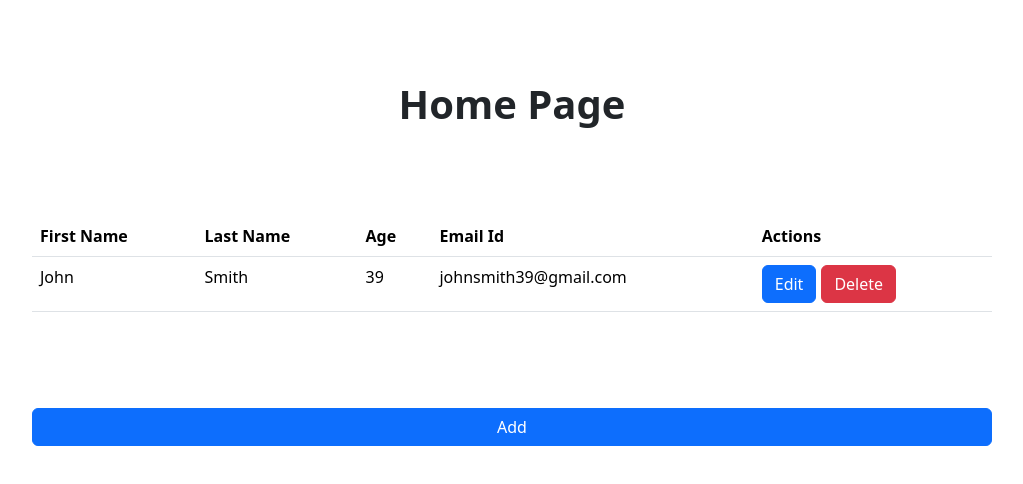
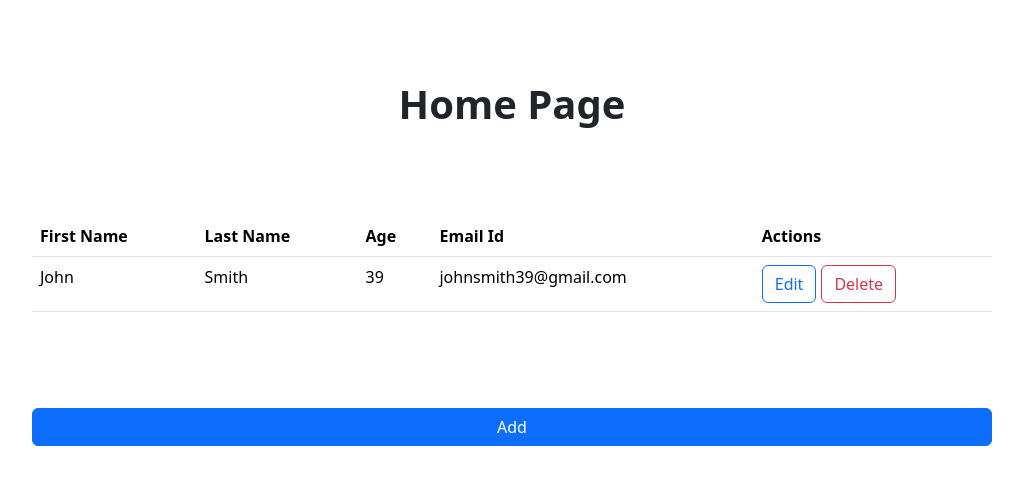
Before and after one commit to Shivvvva/ang-crud-app, an Angular app: page / in a window 1280 px wide. Shown: the top 484 px of the page, without its empty margins (128-1151 px from the left). Built offline with nearby package versions, Linux system fonts and the light colour scheme.

Commit message:
small ui changes

```diff
--- a/src/app/home/home.component.html
+++ b/src/app/home/home.component.html
@@ -28,10 +28,18 @@
         <td>39</td>
         <td>johnsmith39&#64;gmail.com</td>
         <td>
-          <button type="button" class="btn btn-primary" routerLink="edit">
+          <button
+            type="button"
+            class="btn btn-outline-primary"
+            routerLink="edit"
+          >
             Edit
           </button>
-          <button type="button" class="btn btn-danger" style="margin-left: 5px">
+          <button
+            type="button"
+            class="btn btn-outline-danger"
+            style="margin-left: 5px"
+          >
             Delete
           </button>
         </td>
--- a/src/app/not-found/not-found.component.css
+++ b/src/app/not-found/not-found.component.css
@@ -0,0 +1,13 @@
+.errMsg {
+  display: flex;
+  justify-content: center;
+}
+
+.link {
+  display: flex;
+  justify-content: center;
+}
+
+.errPg {
+  margin: 20rem;
+}
--- a/src/app/not-found/not-found.component.html
+++ b/src/app/not-found/not-found.component.html
@@ -1,8 +1,8 @@
-<div style="justify-content: center">
-  <div>
+<div class="errPg" style="justify-content: center">
+  <div class="errMsg">
     <h1>404 Error, Page not found</h1>
   </div>
-  <div>
+  <div class="link">
     <a [routerLink]="['/']">Click here to go back home!</a>
   </div>
 </div>
```
